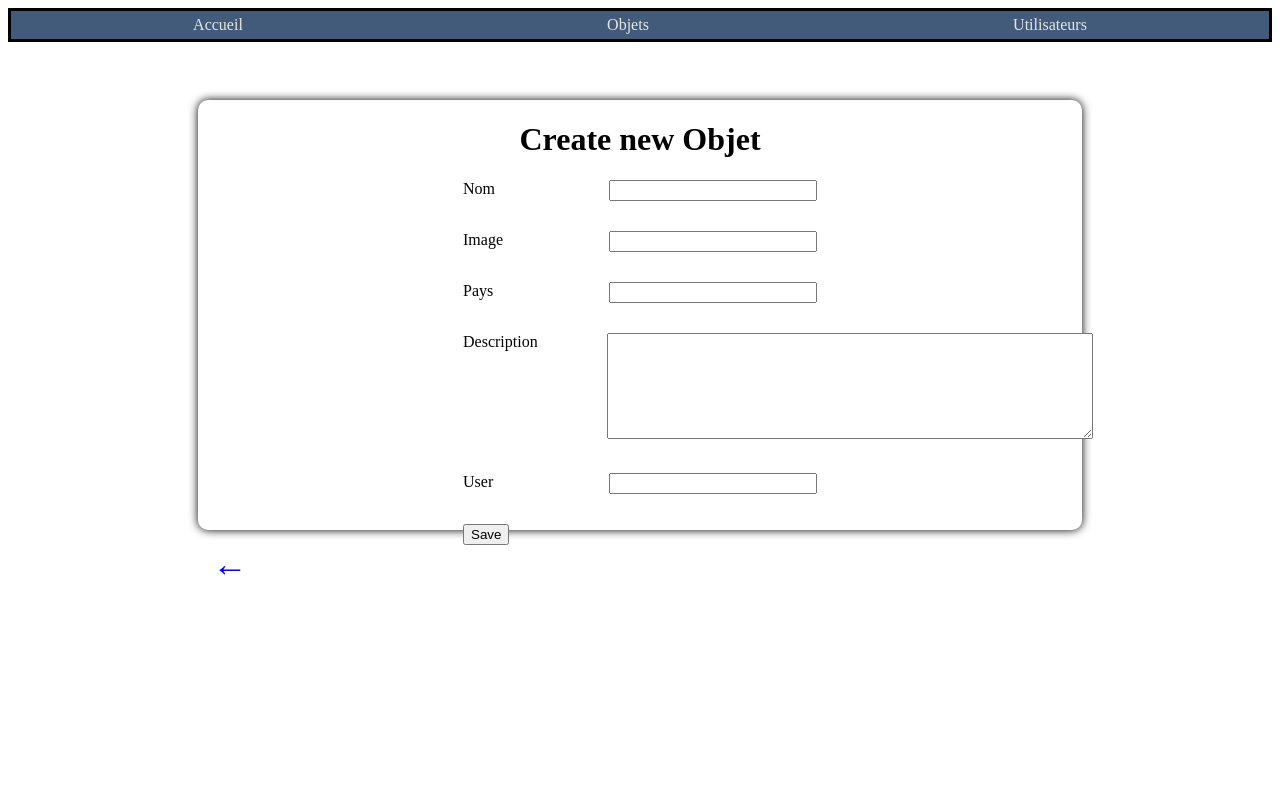
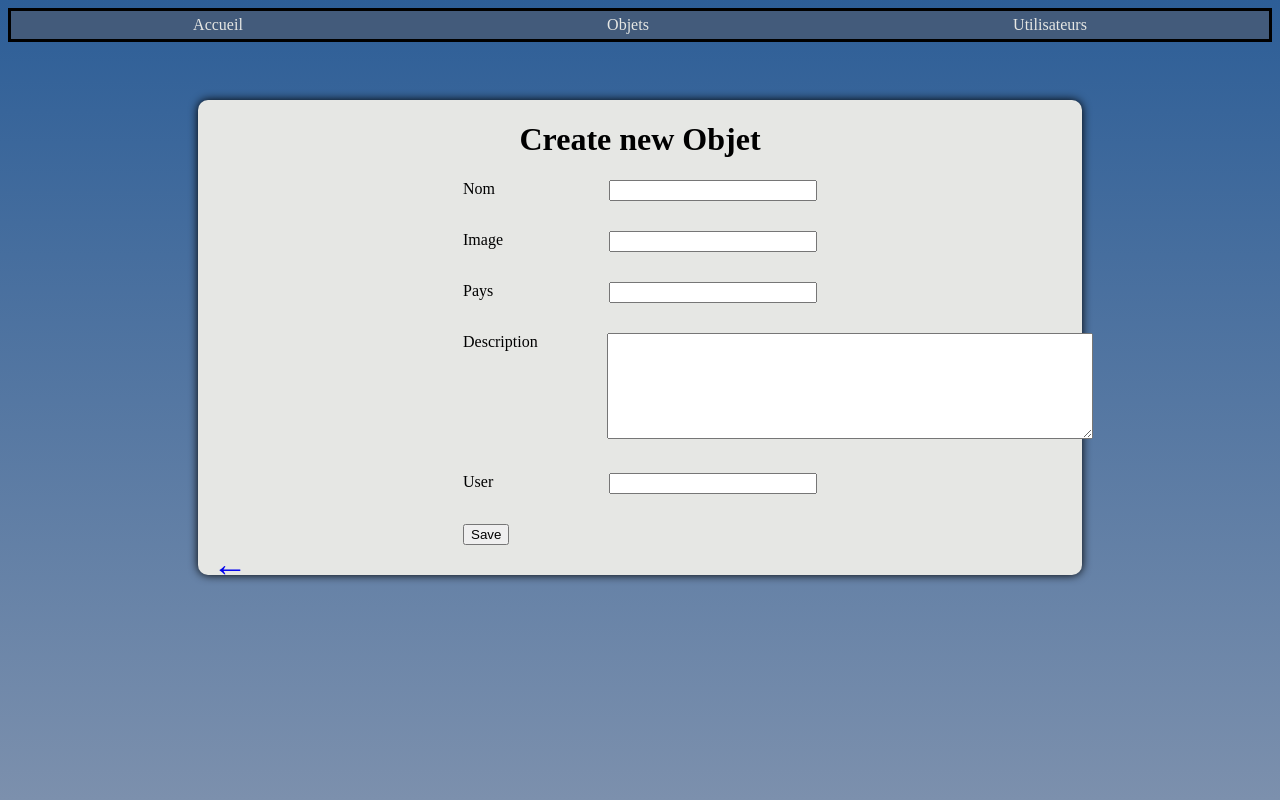
Before and after one commit to Alexis-Pel/Symfony, a Symfony app: template templates/objet/new.html.twig in a window 1280 px wide. Run offline with Twig, Linux system fonts and the light colour scheme; the template is opened without the code that fills it, so the values that code supplies are empty; form fields are guessed from the names that the template uses; some libraries are stand-ins or nearby versions.

Commit message:
ajout conga

```diff
--- a/templates/objet/new.html.twig
+++ b/templates/objet/new.html.twig
@@ -19,15 +19,21 @@
 
 {% block style %}
     <style>
+        html{
+            height: 100%;
+            background: linear-gradient(to bottom, #2d5e97, #7C90AD);
+        }
         #bodyNewObjet{
             display: flex;
             flex-direction: column;
             align-items: center;
             width: 70%;
-            height: 430px;
+            height: 475px;
             margin: 40px auto auto auto;
+            border-color: #435B7B;
             border-radius: 10px;
             box-shadow: 0px 0px 10px black;
+            background-color: #E6E7E4;
         }
         .containerFormNewObjet{
             width: 40%;
```
Also changed, not shown: src/Controller/SecretController.php (added, +20 -0 lines), templates/secret/index.html.twig (added, +15 -0 lines).
